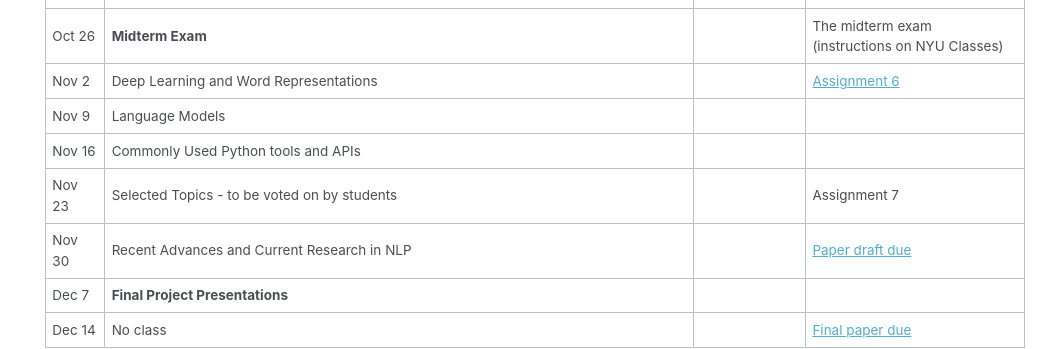
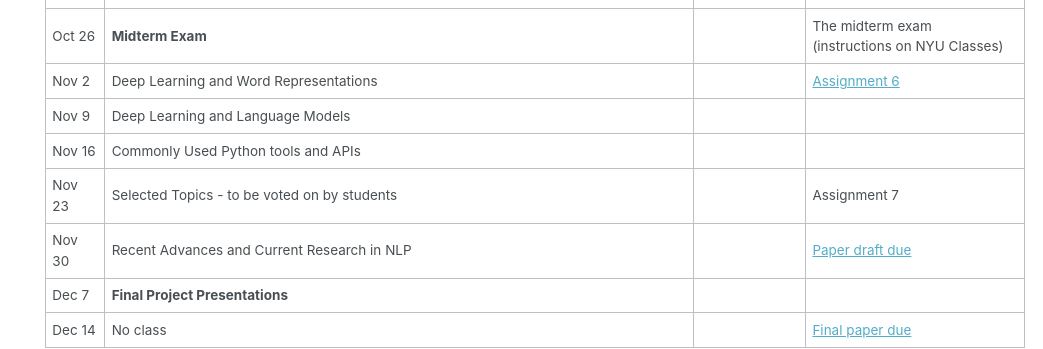
Before and after one commit to rasikabh/rasikabh.github.io, a Jekyll site: the page built from _pages/nlp2020.md, in a window 1280 px wide and 900 px high, scrolled down 1050 px. Shown: the part 152-501 px from the top of the window, without its empty margins (237-1280 px from the left). Built offline with Jekyll 4.4.1, drawn with Linux system fonts in a browser that asks for light colours.

Commit message:
Update nlp2020.md

```diff
--- a/_pages/nlp2020.md
+++ b/_pages/nlp2020.md
@@ -43,7 +43,7 @@ The course will cover basic implementations in Python as well as APIs and tools
 | Oct 19 | Unsupervised Learning, Discuss practice midterm exam                                          | [Lecture 7 slides](https://docs.google.com/presentation/d/1HaiL6B3w76rLKo2HGqQhE395PLAjJvY9zz1LTud5M98/edit?usp=sharing) | [Project proposal](https://rasikabh.github.io/nlp2020/#final-project), <br> [Practice midterm (recommended)](https://docs.google.com/document/d/1BCnCPbZhLwRoJTtAKKdCUrtpJaCKm5ju4kIfjtevBSU/edit?usp=sharing) |
 | Oct 26 | **Midterm Exam**                                                                              |        | The midterm exam <br> (instructions on NYU Classes) |
 | Nov 2  | Deep Learning and Word Representations                                                        |        | [Assignment 6](https://docs.google.com/document/d/1VLKful43M3gWWtk5MnRVpYqnCn9S-3kks-GYDcDlMr0/edit?usp=sharing) |
-| Nov 9  | Language Models                                                                               |        |                |
+| Nov 9  | Deep Learning and Language Models                                                             |        |                |
 | Nov 16 | Commonly Used Python tools and APIs                                                           |        |                |
 | Nov 23 | Selected Topics - to be voted on by students                                                  |        | Assignment 7   |
 | Nov 30 | Recent Advances and Current Research in NLP                                                   |        | [Paper draft due](https://rasikabh.github.io/nlp2020/#final-project) |
```
